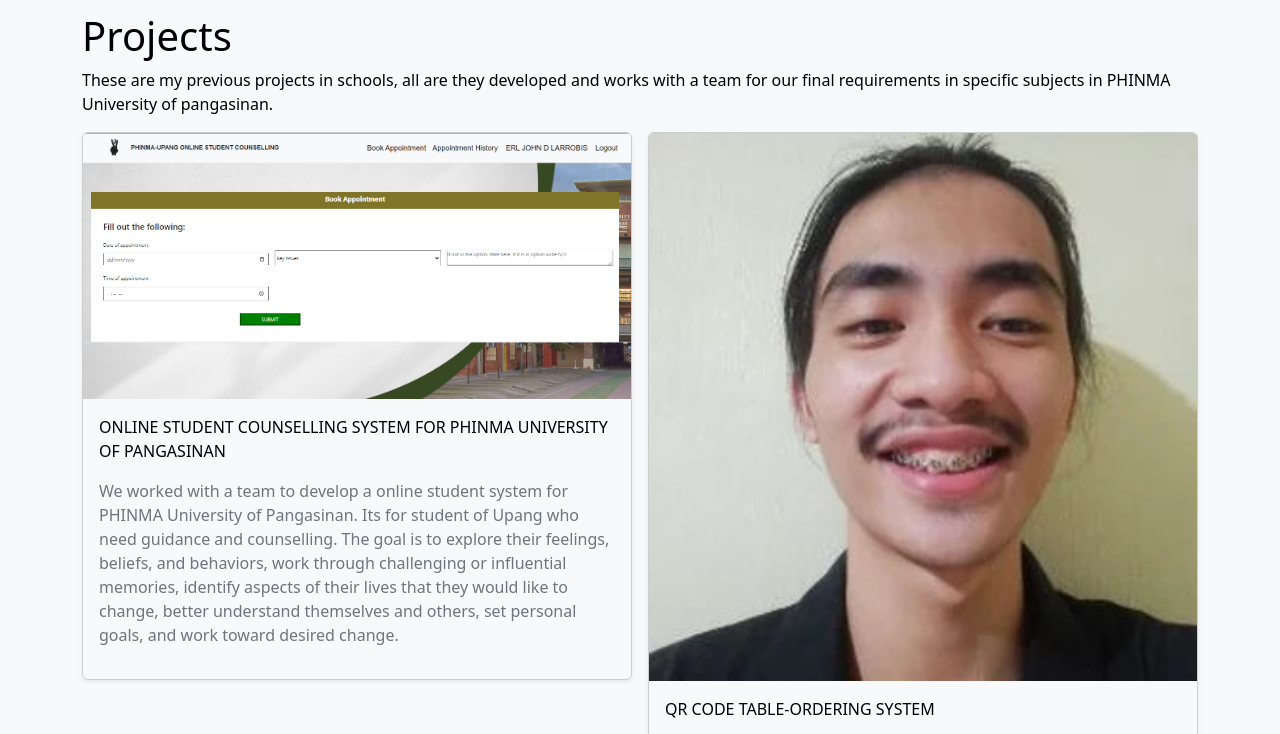
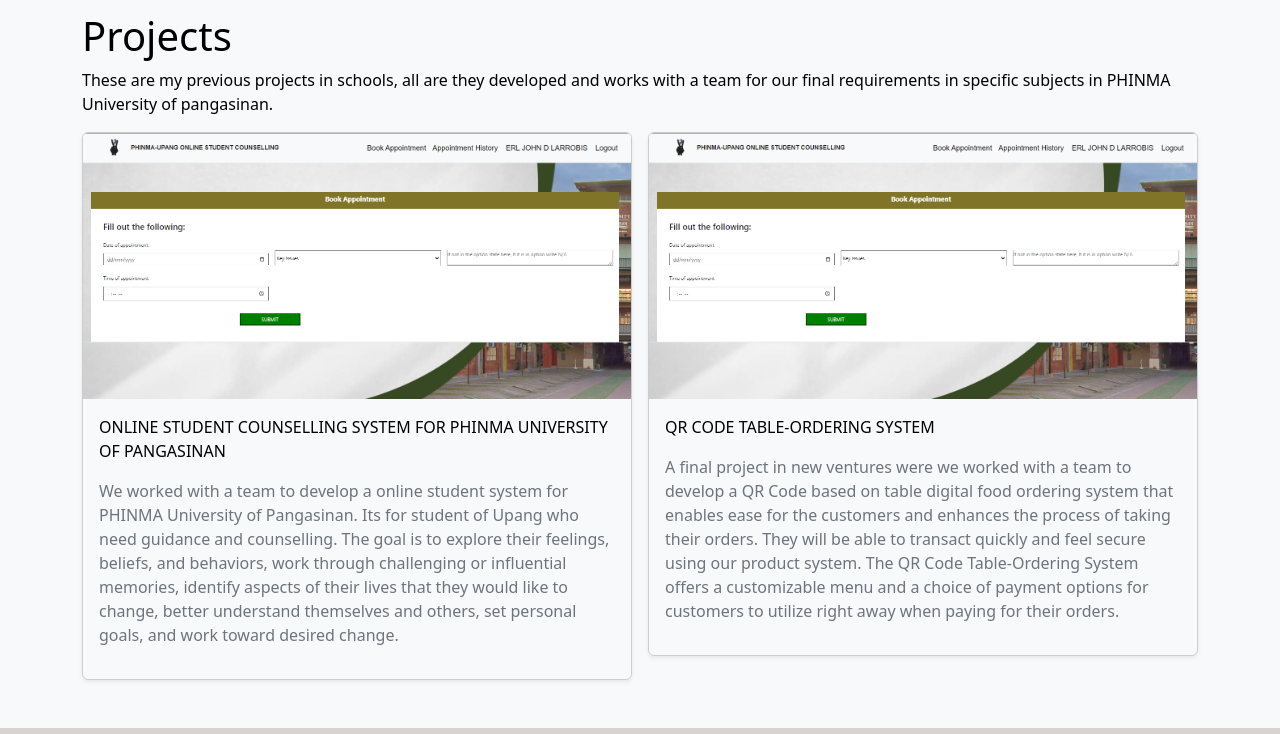
Before and after one commit to dven04/dhivensaplan.github.io, a plain HTML site: page index.html in a window 1280 px wide. Shown: the part 800-1534 px from the top of the page. Drawn offline with nearby package versions, Linux system fonts and the light colour scheme.

Commit message:
Update index.html

```diff
--- a/index.html
+++ b/index.html
@@ -78,7 +78,7 @@
             </div>
             <div class="col">
               <div class="card shadow-sm bg-transparent">
-                <img src="dp.jpg" class="card-img-top" alt="1st project">
+                <img src="p1.PNG" class="card-img-top" alt="1st project">
                 <div class="card-body">
                   <p class="card-text">QR CODE TABLE-ORDERING SYSTEM</p>
                   <p class="text-muted">A final project in new ventures were we worked with a team to develop a QR Code based on table digital food ordering system that enables ease for the customers and enhances the process of taking their orders. They will be able to transact quickly and feel secure using our product system. The QR Code Table-Ordering System offers a customizable menu and a choice of payment options for customers to utilize right away when paying for their orders.</p>
```
